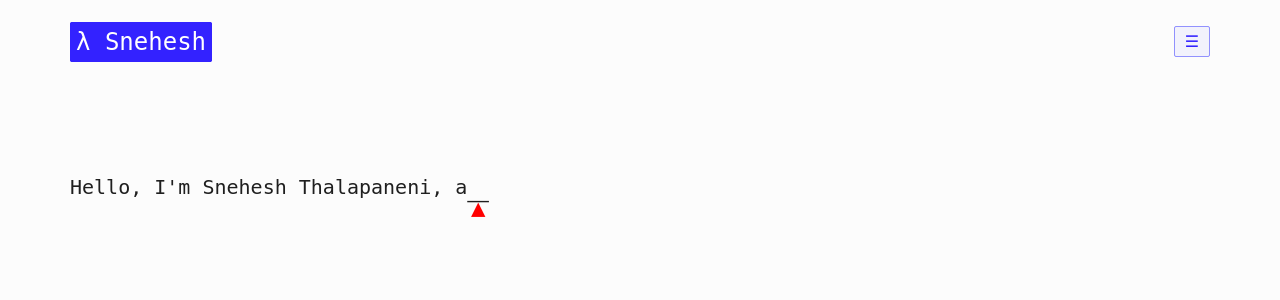
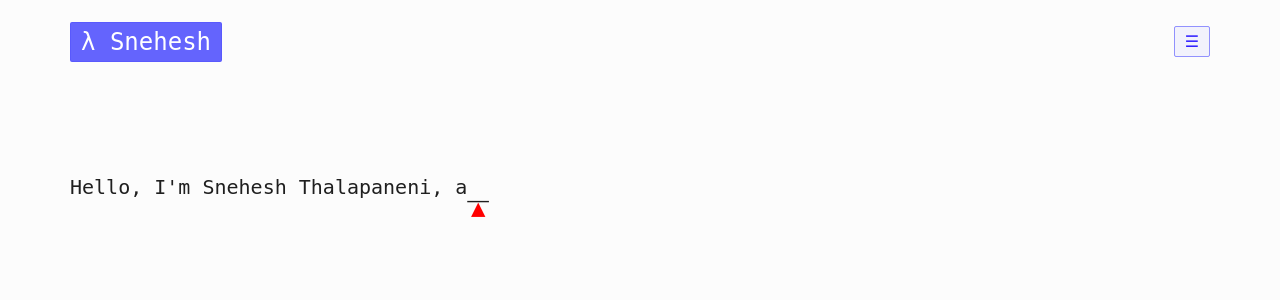
Before and after one commit to snehesht/blog, a Flask app: page / in a window 1280 px wide. Shown: the top 300 px of the page. Run offline with Flask 2, Linux system fonts and the light colour scheme; parts of the project's set-up code (start-up, migrations or seed data) failed here and were passed over; some libraries are stand-ins or nearby versions; some web fonts are replaced.

Commit message:
navbar logo styling fix'

```diff
--- a/app/static/app.css
+++ b/app/static/app.css
@@ -1023,9 +1023,9 @@ img {
   font-size: 16px;
   padding-top: 10px; }
   #navbar #logo a {
-    padding: 5px 5px;
-    border: 1px solid #3322FF;
-    background-color: #3322FF;
+    padding: 5px 10px;
+    border: 1px solid rgba(0, 0, 255, 0.1);
+    background-color: rgba(0, 0, 255, 0.6);
     color: #FFFFFF;
     border-radius: 2px;
     font-size: 24px;
--- a/app/static/sass/app.scss
+++ b/app/static/sass/app.scss
@@ -58,9 +58,9 @@ img {
 	padding-top: 10px;
 	#logo {
 		a {
-			padding: 5px 5px;
-			border: 1px solid $primary_color;
-			background-color: $primary_color;
+			padding: 5px 10px;
+			border: 1px solid rgba(0,0,255,0.1);
+			background-color: rgba(0,0,255,0.6);
 			color: $white;
 			border-radius: 2px;
 			font-size: $header_font_size;
```
Also changed, not shown: 1 other file.
